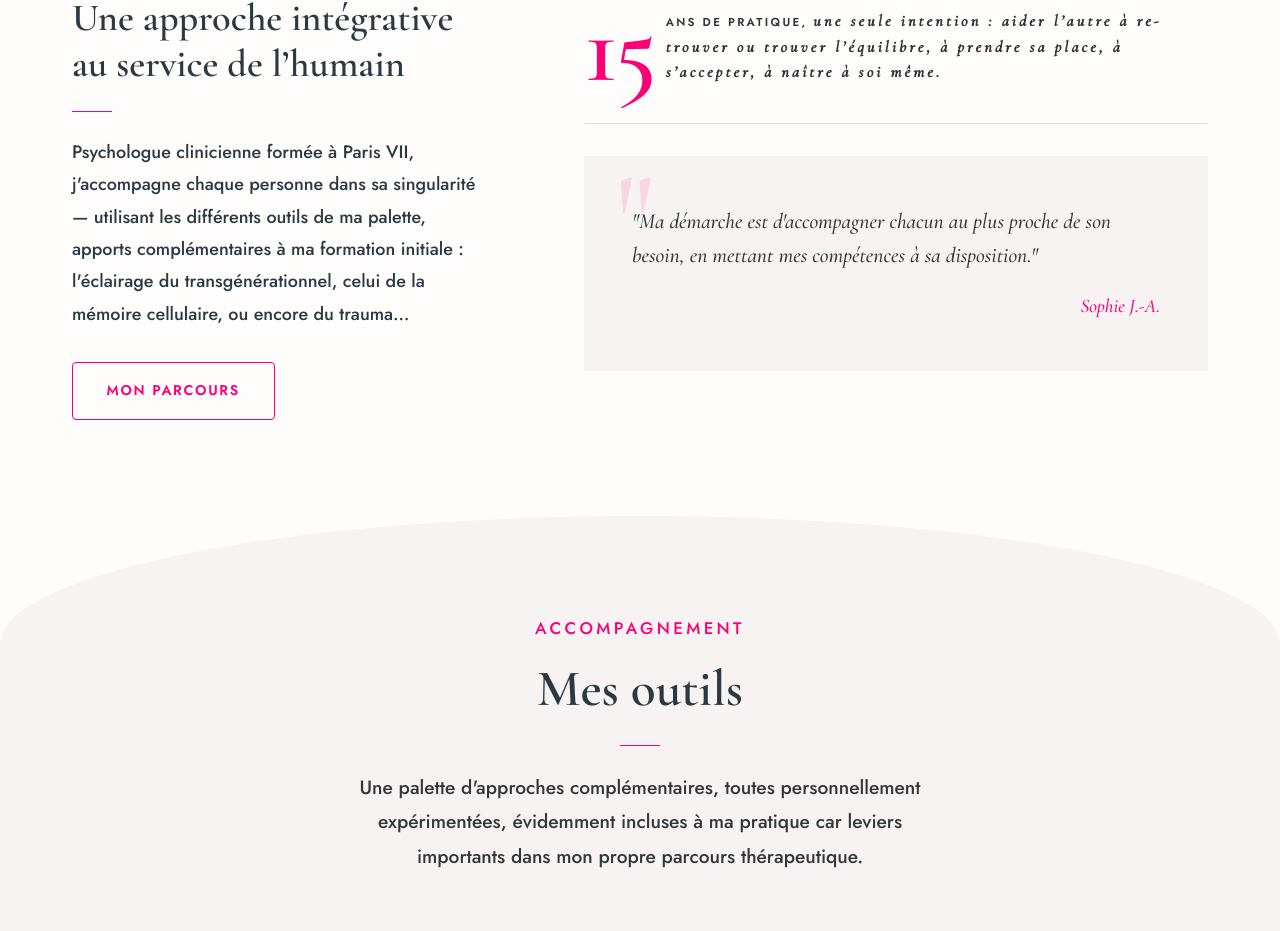
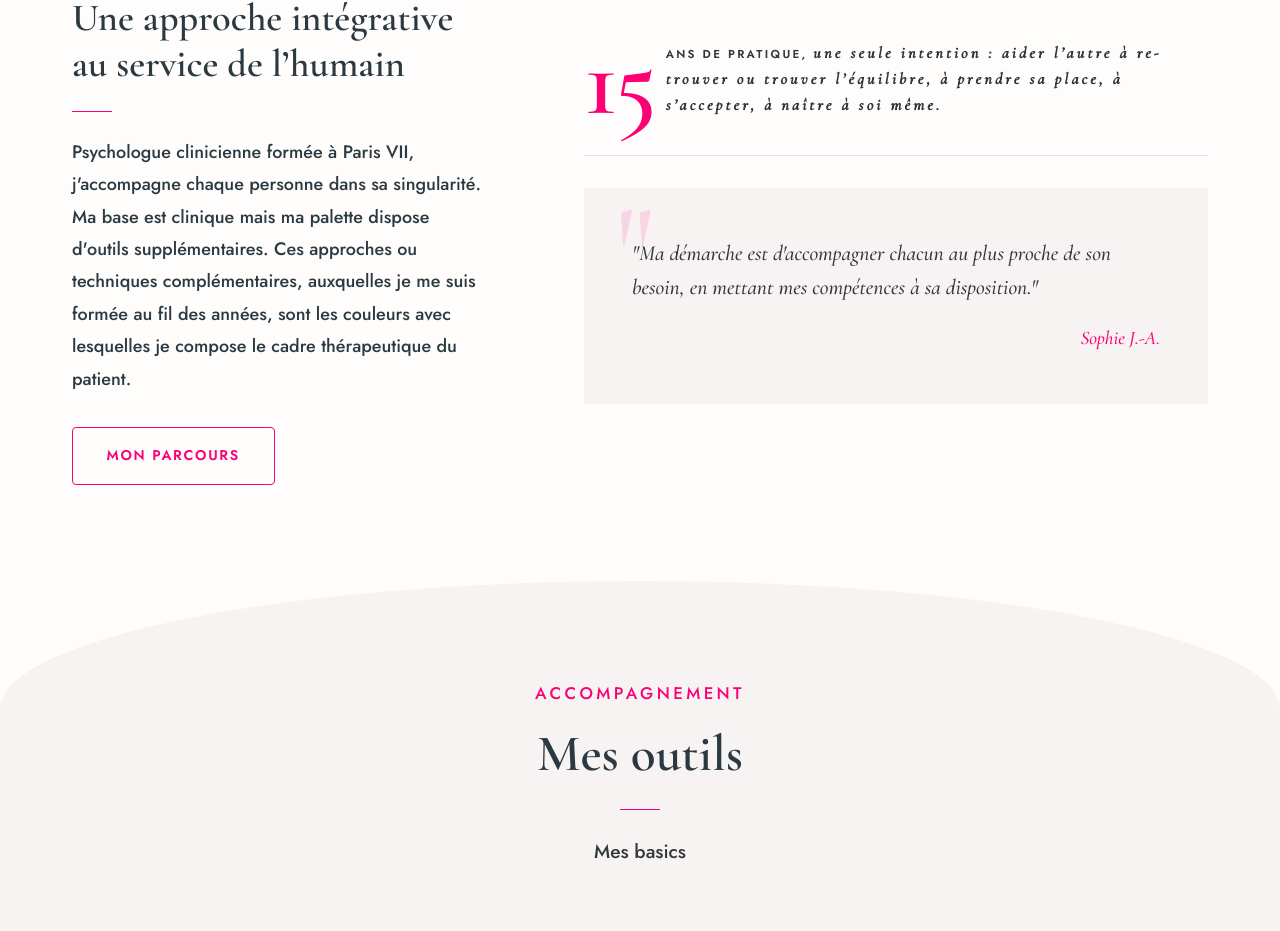
Before and after one commit to Sophie-Jacquet-Audebert/Sophie-Jacquet-Audebert, a React (Vite) app: page / in a window 1280 px wide. Shown: the part 1051-1982 px from the top of the page. Built offline with nearby package versions, Linux system fonts and the light colour scheme; no server answers; the database is empty.

Commit message:
modification4

```diff
--- a/src/pages/Home.tsx
+++ b/src/pages/Home.tsx
@@ -119,7 +119,7 @@ const practices = [
     ),
     label: 'Fondement théorique',
     title: 'Psychologie clinique',
-    desc: "Écoute profonde du patient reposant sur sa singularité. Observation de son discours, ses symptômes, son entièreté. Considération de l'expression de l'inconscient."
+    desc: "Écoute profonde du patient reposant sur sa singularité. Observation du patient dans son entièreté : sa demande, son discours, ses symptômes… Prise en considération de l'inconscient."
   },
   {
     slug: 'transgenerationnel',
@@ -243,9 +243,10 @@ export default function Home() {
                 duration={1.3}
               >
                 Psychologue clinicienne formée à Paris VII, j'accompagne chaque personne
-                dans sa singularité — utilisant les différents outils de ma palette,
-                apports complémentaires à ma formation initiale : l'éclairage du
-                transgénérationnel, celui de la mémoire cellulaire, ou encore du trauma…
+                dans sa singularité. Ma base est clinique mais ma palette dispose d'outils
+                supplémentaires. Ces approches ou techniques complémentaires, auxquelles je
+                me suis formée au fil des années, sont les couleurs avec lesquelles je
+                compose le cadre thérapeutique du patient.
               </FadeUp>
               <FadeUp delay={0.7} duration={1.3}>
                 <Link to="/parcours" className="btn btn--outline" style={{ marginTop: '2rem', display: 'inline-flex' }}>
@@ -286,9 +287,7 @@ export default function Home() {
             </FadeUp>
             <div className="divider"></div>
             <p className="section__subtitle">
-              Une palette d'approches complémentaires, toutes personnellement
-              expérimentées, évidemment incluses à ma pratique car leviers importants
-              dans mon propre parcours thérapeutique.
+              Mes basics
             </p>
           </div>
           <div className="practices-grid">
--- a/src/pages/Pratiques.tsx
+++ b/src/pages/Pratiques.tsx
@@ -238,8 +238,8 @@ export default function Pratiques() {
             <span className="page-hero__label">Accompagnement</span>
             <h1 className="page-hero__title">Mes pratiques</h1>
             <p className="page-hero__text">
-              Ma pratique s'est élaborée au fil de mon expérience, entièrement constituée
-              de thérapies longuement étudiées et expérimentées sur moi-même.
+              Être psychologue demande de s'informer et de se former sans fin.
+              La société bouge, le thérapeute se doit de suivre son mouvement.
             </p>
           </div>
         </div>
@@ -247,14 +247,6 @@ export default function Pratiques() {
 
       <section className="section">
         <div className="container">
-          <div className="pratiques-intro">
-            <p>
-              Une palette d'approches complémentaires, toutes personnellement expérimentées,
-              évidemment incluses à ma pratique car leviers importants dans mon propre
-              parcours thérapeutique. Selon votre besoin du moment, nous pourrons travailler
-              avec l'une ou plusieurs d'entre elles.
-            </p>
-          </div>
           <div className="pratiques-list">
             {practices.map((p, i) => (
               <div key={p.slug} className={`pratique-item ${i % 2 === 1 ? 'pratique-item--reverse' : ''}`}>
--- a/src/pages/PsychologieClinique.tsx
+++ b/src/pages/PsychologieClinique.tsx
@@ -47,7 +47,6 @@ export default function PsychologieClinique() {
                 la réalité historique de ses origines, autant personnelles que générationnelles,
                 les événements cycliques familiaux et individuels et bien sûr, les maux de son corps.
               </blockquote>
-              <h3>Approches intégrées</h3>
               <ul className="practice-detail__list">
                 <li>Psychogénéalogie</li>
                 <li>Hypnothérapie</li>
```
